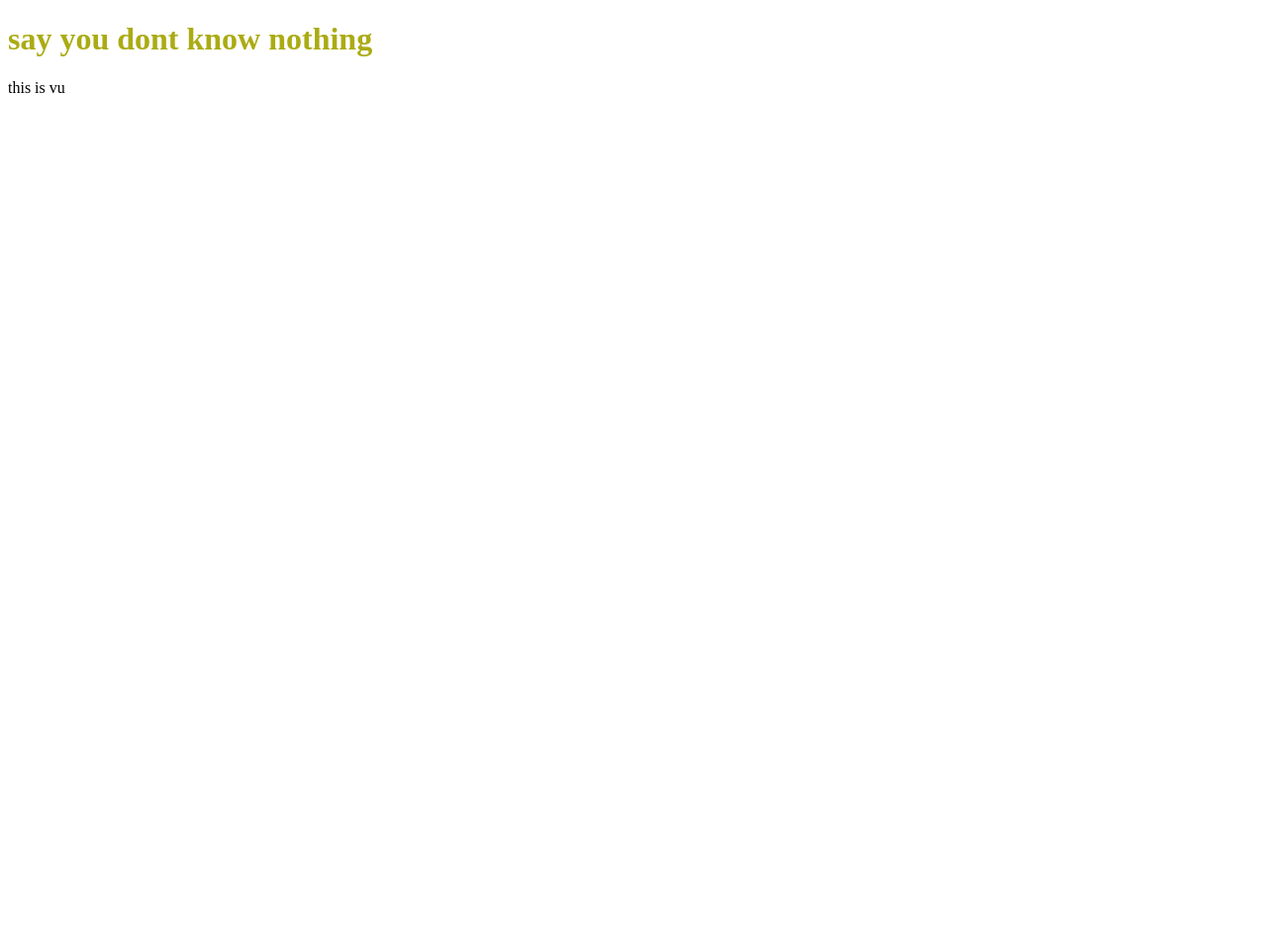
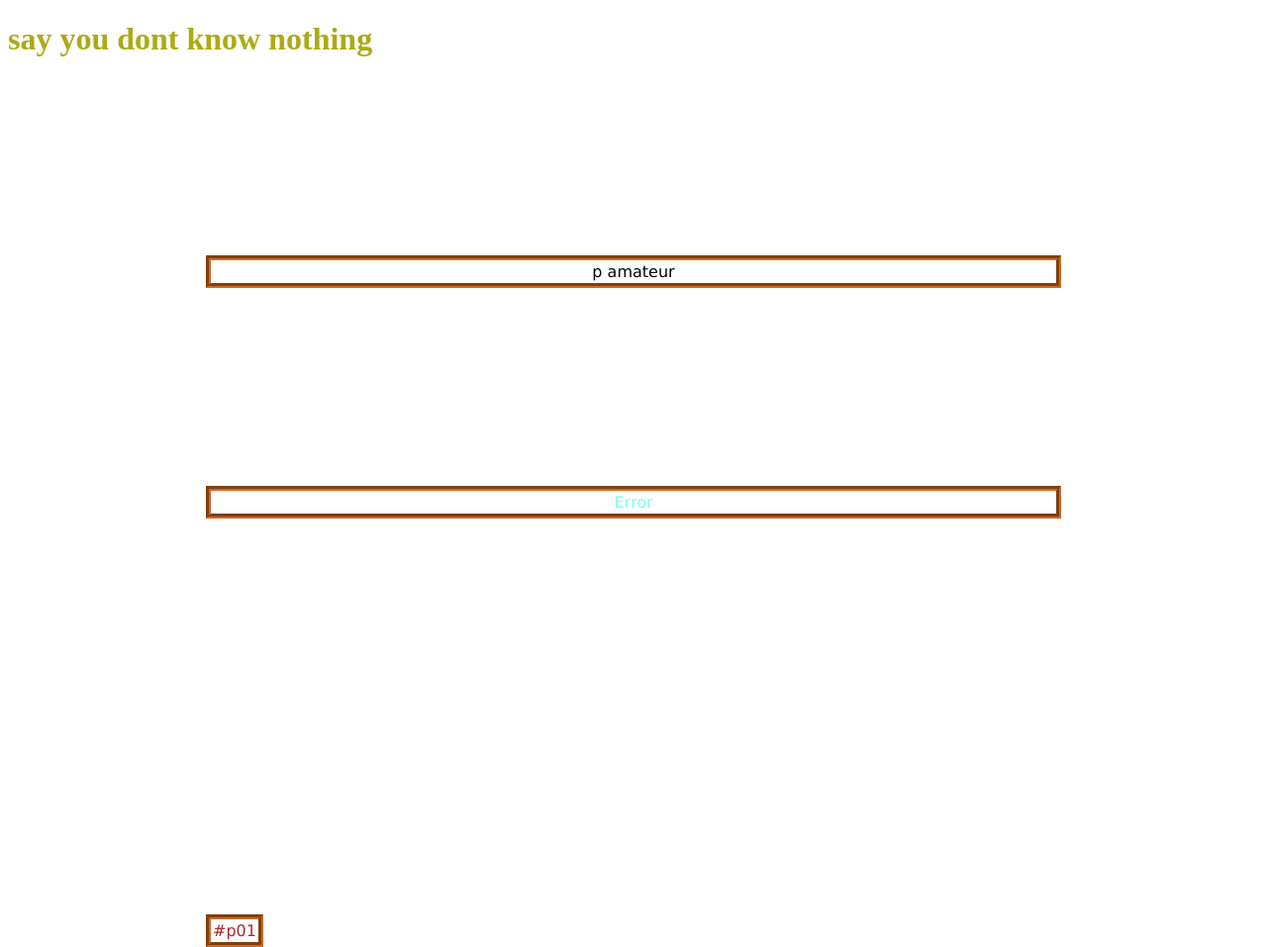
Before and after one commit to plwvie/html-training, a plain HTML site: page test-external.html in a window 1280 px wide. Shown: the whole page at 99% size. Before the commit the page ends 800 px from the top, so only its background shows below. Drawn offline with Linux system fonts and the light colour scheme.

Commit message:
test outline-css

```diff
--- a/style.css
+++ b/style.css
@@ -1,11 +1,26 @@
 body {
   background-color: rgb(255, 255, 255);
+}
+
+p {
+  color: black;
+  font-family: Verdana, Geneva, Tahoma, sans-serif;
+  border: 5px chocolate groove;
+  text-align: center;
+  padding: 2px;
+  margin: 200px;
 }
 
 h1 {
   color: rgb(171, 171, 20);
 }
 
-p {
+p.error {
+  color: rgb(125, 255, 233);
+}
+
+#p01 {
   color: black;
+  position: absolute;
+  color: brown;
 }
--- a/test-external.html
+++ b/test-external.html
@@ -8,6 +8,11 @@
   </head>
   <body>
     <h1>say you dont know nothing</h1>
-    <p>this is vu</p>
+
+    <p>p amateur</p>
+
+    <p class="error">Error</p>
+
+    <p id="p01">#p01</p>
   </body>
 </html>
```
Also changed, not shown: home.html (+1 -0 lines), 1 other file.
